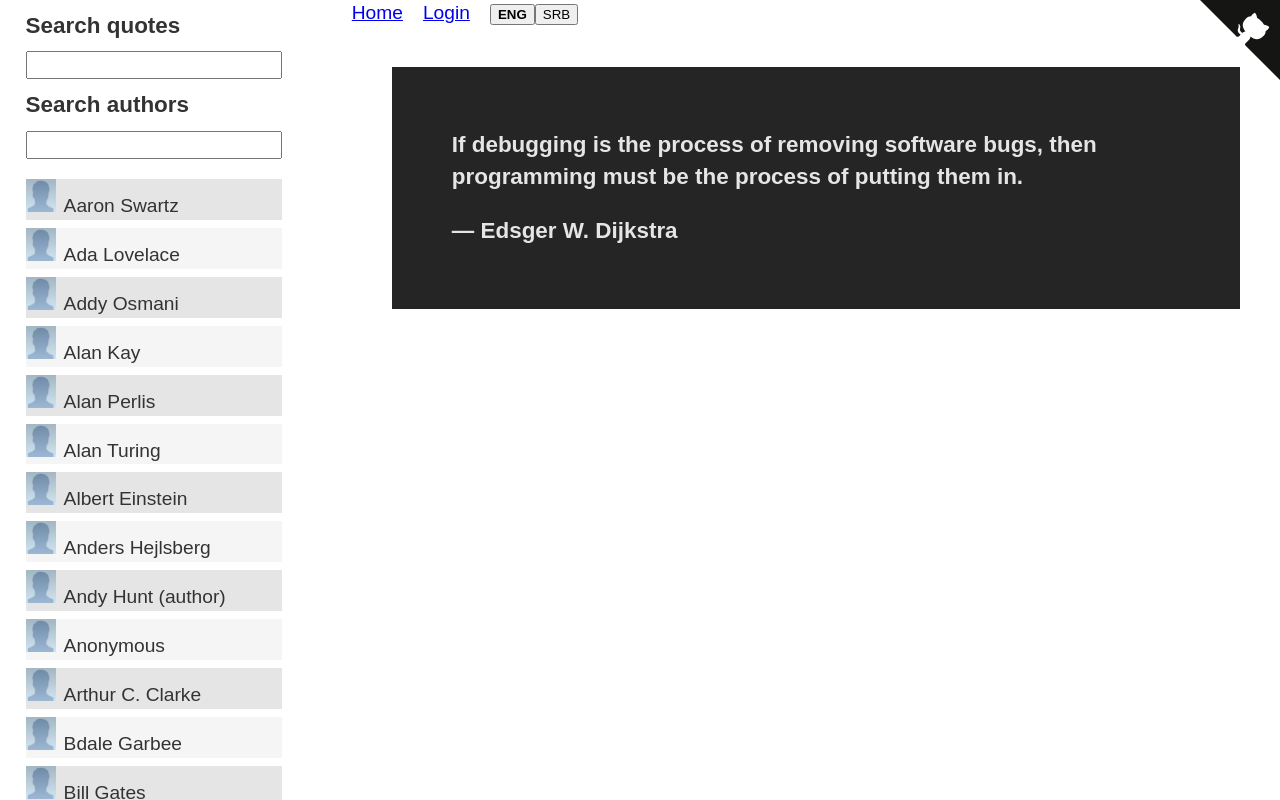
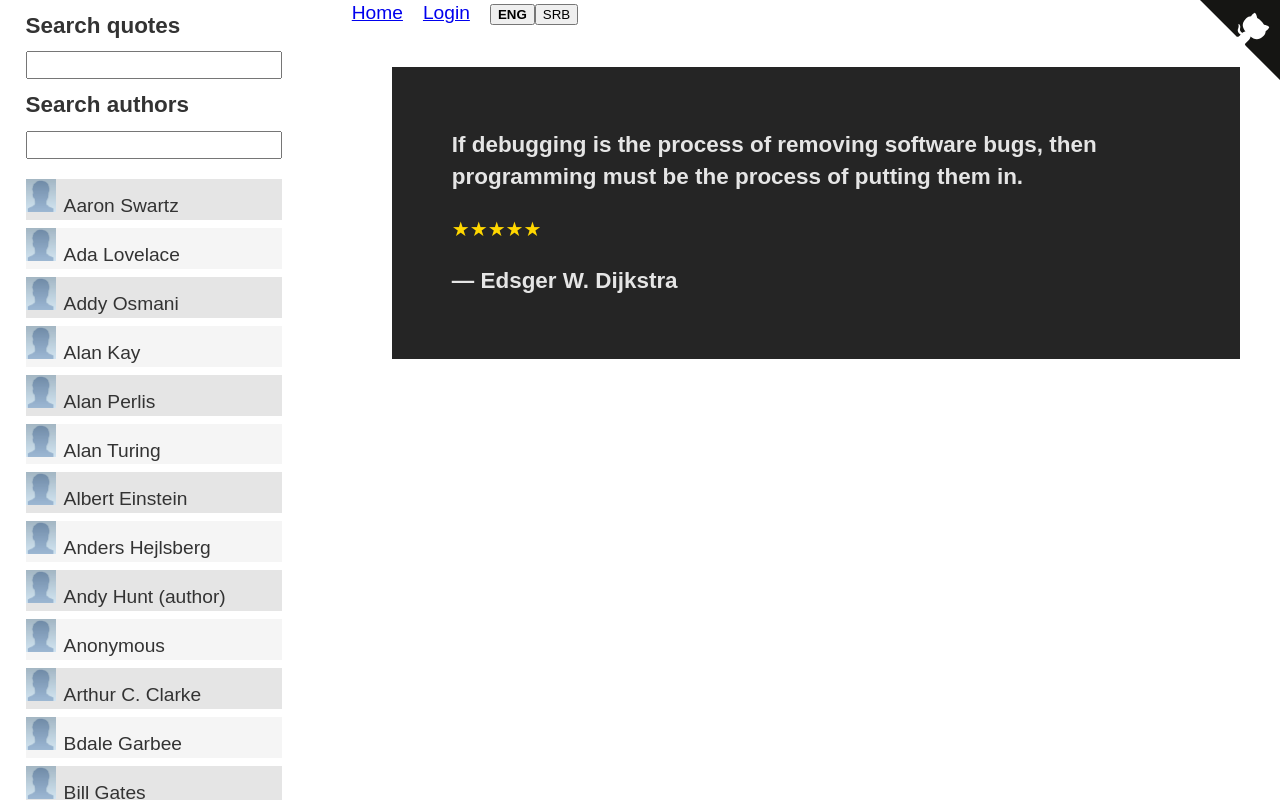
Before and after one commit to skolakoda/programming-quotes, a React (Create React App) app: page /quote/5a6ce86f2af929789500e7f3 in a window 1280 px wide. Built offline with nearby package versions, Linux system fonts and the light colour scheme; no server answers.

Commit message:
add rating to single quote also

```diff
--- a/src/routes/ShowQuote.jsx
+++ b/src/routes/ShowQuote.jsx
@@ -1,6 +1,7 @@
 import React, {Component} from 'react'
 import {Link} from 'react-router-dom'
 import SmartAuthorImage from '../components/main/SmartAuthorImage'
+import Stars from './../components/main/Stars'
 import './ShowQuote.css'
 
 export default class ShowQuote extends Component {
@@ -22,6 +23,7 @@ export default class ShowQuote extends Component {
             {quote[language]} &nbsp;
             {password && <Link to={editLink}><span className="edit-icon">&#9998;</span></Link>}
           </h1>
+          <Stars rating={quote.ocena} id={id} />
           <h3> — <Link className="no-link" to={authorLink}>{author}</Link></h3>
         </article>
       </main>
```
